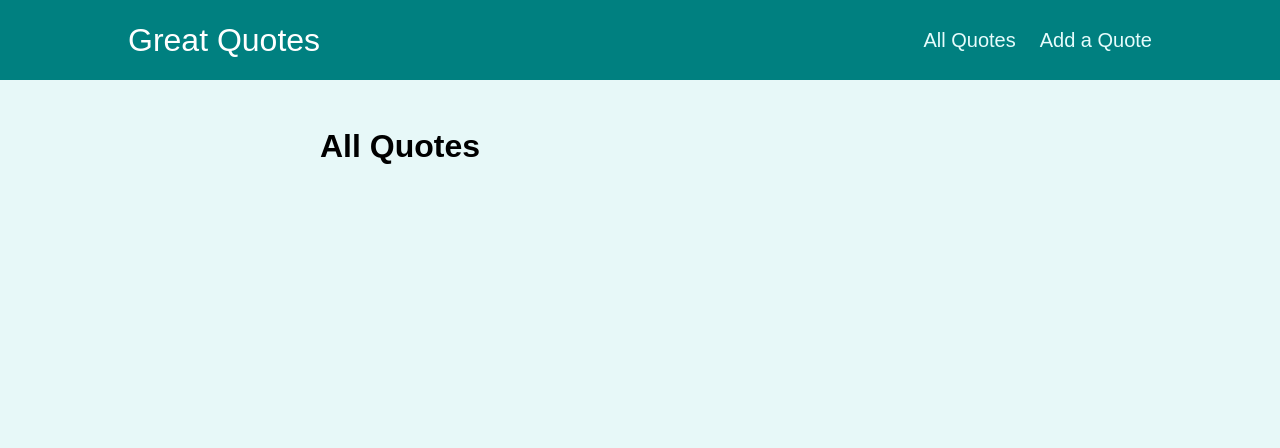
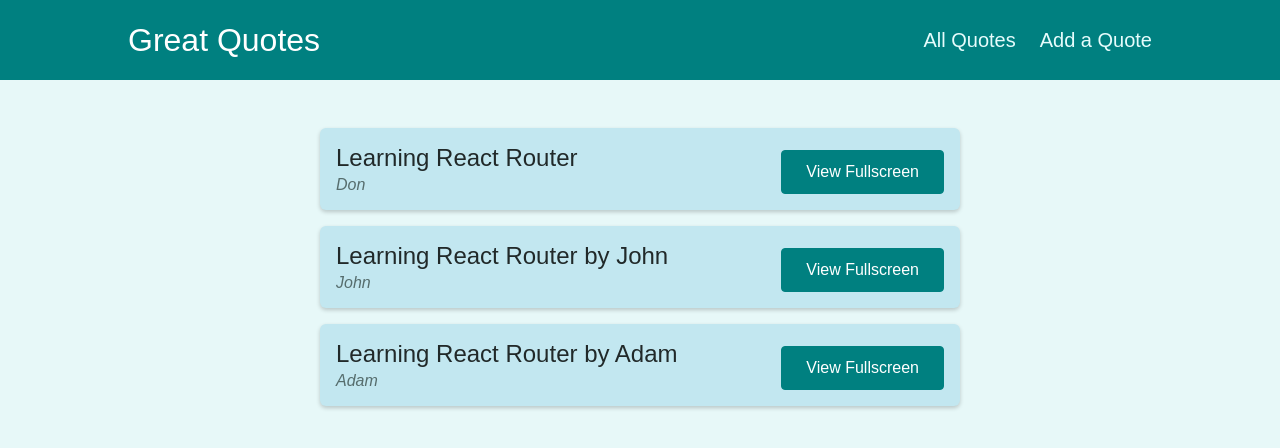
Before and after one commit to mralimov/React-Router-Comments, a React (Create React App) app: page /quotes in a window 1280 px wide. Shown: the top 448 px of the page. Built offline with nearby package versions, Linux system fonts and the light colour scheme.

Commit message:
Dummy Data for Quotes

```diff
--- a/src/pages/AllQuotes.js
+++ b/src/pages/AllQuotes.js
@@ -1,7 +1,14 @@
 import React from 'react';
+import QuoteList from '../components/quotes/QuoteList';
+
+const DUMMY_DATA = [
+  { id: 'q1', author: 'Don', text: 'Learning React Router' },
+  { id: 'q2', author: 'John', text: 'Learning React Router by John' },
+  { id: 'q3', author: 'Adam', text: 'Learning React Router by Adam' },
+];
 
 function AllQuotes() {
-  return <h1>All Quotes</h1>;
+  return <QuoteList quotes={DUMMY_DATA}></QuoteList>;
 }
 
 export default AllQuotes;
```
Also changed, not shown: 1 other file (tests, documents, lock files or other folders).
